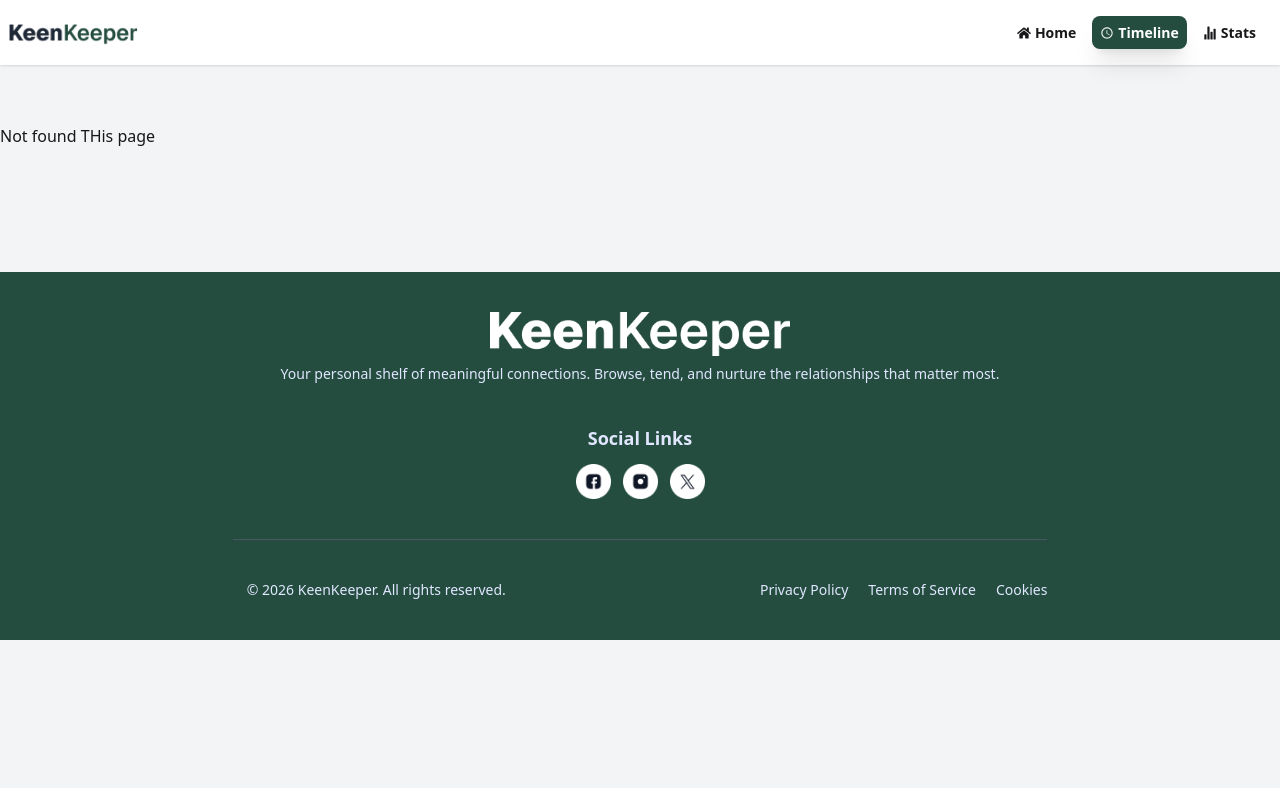
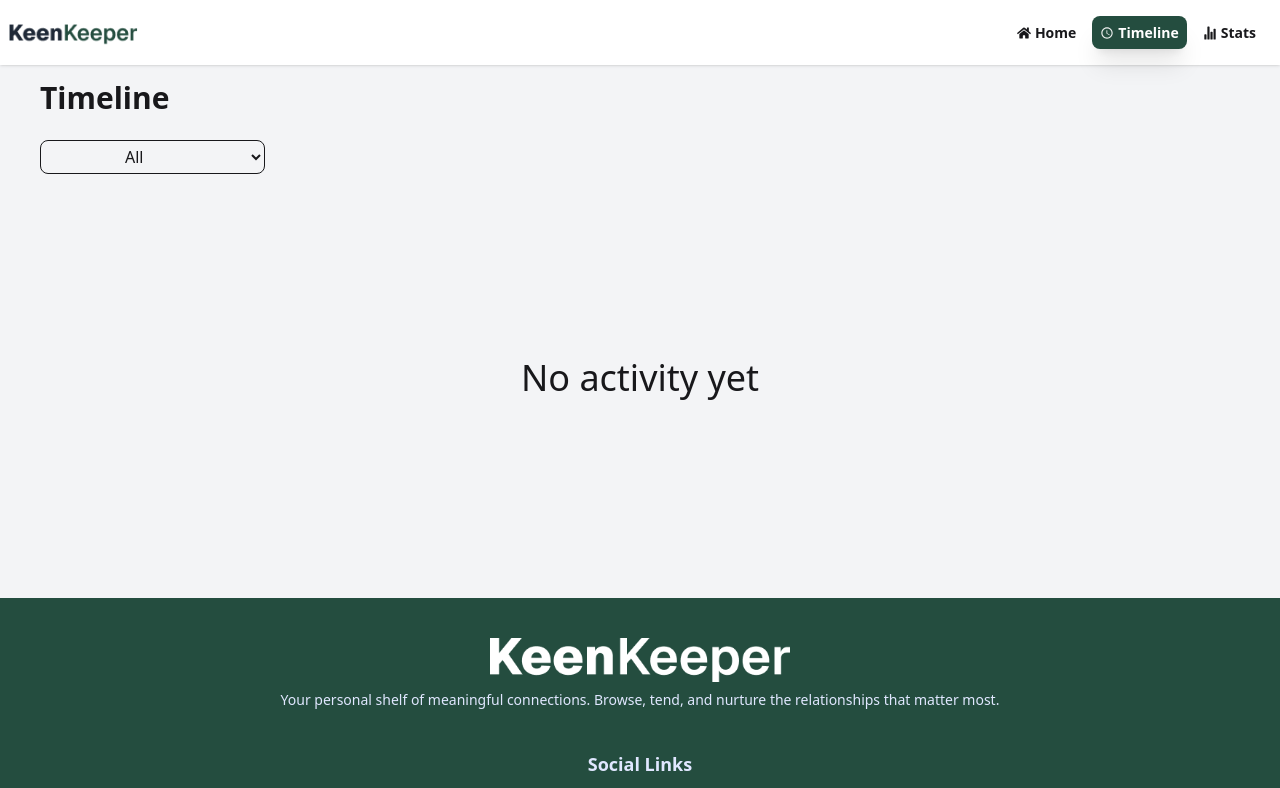
Before and after one commit to nahidhasan330874/keen-keeper-app, a Next.js app: page /timeline in a window 1280 px wide. Shown: the top 788 px of the page. Built offline with nearby package versions, Linux system fonts and the light colour scheme.

Commit message:
added the lib and context

```diff
--- a/package.json
+++ b/package.json
@@ -13,7 +13,8 @@
     "react": "19.2.4",
     "react-dom": "19.2.4",
     "react-icons": "^5.6.0",
-    "react-spinners": "^0.17.0"
+    "react-spinners": "^0.17.0",
+    "react-toastify": "^11.0.5"
   },
   "devDependencies": {
     "@tailwindcss/postcss": "^4",
--- a/src/app/friends/[id]/page.jsx
+++ b/src/app/friends/[id]/page.jsx
@@ -155,7 +155,7 @@ const friendsDetailsPage = async ({ params }) => {
               <h3 className="font-semibold text-lg mb-4 text-[#244D3F]">
                 Quick Check-In
               </h3>
-                  <FriendsUploadBtn></FriendsUploadBtn>
+                  <FriendsUploadBtn friend={friend}></FriendsUploadBtn>
             </div>
           </div>
         </div>
--- a/src/app/layout.js
+++ b/src/app/layout.js
@@ -2,6 +2,8 @@ import { Geist, Geist_Mono } from "next/font/google";
 import "./globals.css";
 import Navbar from "@/components/Navbar/Navbar";
 import Footer from "@/components/Footer";
+import Provider from "./lib/providers";
+
 
 const geistSans = Geist({
   variable: "--font-geist-sans",
@@ -26,9 +28,12 @@ export default function RootLayout({ children }) {
       className={`${geistSans.variable} ${geistMono.variable} h-full antialiased`}
     >
       <body className="min-h-full flex flex-col bg-gray-100">
+           <Provider>
            <Navbar></Navbar>
-        {children}
-        <Footer></Footer>
+          {children}
+          <Footer></Footer>
+           </Provider>
+
         </body>
     </html>
   );
--- /dev/null
+++ b/src/app/lib/providers/index.js
@@ -0,0 +1,14 @@
+import React from 'react';
+import { FriendsContextProvider } from '@/context/FriendContext';
+import { ToastContainer } from 'react-toastify';
+
+ const  Provider = ({children}) => {
+    return (
+        <FriendsContextProvider>
+            {children}
+         <ToastContainer />
+        </FriendsContextProvider>
+    );
+ };
+
+ export default  Provider;
--- a/src/app/timeline/page.jsx
+++ b/src/app/timeline/page.jsx
@@ -1,12 +1,67 @@
+ "use client";
 
-const TimeLinePage = () => {
+import { FaVideo } from "react-icons/fa";
+import { IoIosText } from "react-icons/io";
+import { MdCall } from "react-icons/md";
+import { useContext, useState } from "react";
+import FriendContext from "@/context/FriendContext";
+import Clock from "@/components/clock/Clock";
+
+export default function TimelinePage() {
+  const { timeline } = useContext(FriendContext);
+
+  const [filter, setFilter] = useState("All");
 
 
+  const iconMap = {
+    Video : <FaVideo />,
+    Text : <IoIosText />,
+    Call : <MdCall />
+  };
+
+  const filteredData =
+    filter === "All"
+      ? timeline
+      : timeline.filter((item) => item.type === filter);
+
   return (
-    <div  className="container mx-auto bg-gray-100 py-1 m-30">
-           Not found THis page
+    <div className="container mx-auto p-10">
+      <h1 className="text-3xl font-bold mb-6 mt-10">Timeline</h1>
+      <select
+        className="border rounded-lg  py-1 px-20 mb-6"
+        onChange={(e) => setFilter(e.target.value)}
+      >
+        <option value="All">All</option>
+        <option value="Text">Text</option>
+        <option value="Call">Call</option>
+        <option value="Video">Video</option>
+      </select>
+
+      <div className="space-y-4">
+        {filteredData.length === 0 ? (
+          <p className="flex justify-center  items-center text-4xl p-20 m-20">No activity yet</p>
+        ) : (
+          filteredData.map((item) => (
+            <div
+              key={item.id}
+              className="flex items-center gap-4 p-4 bg-gray-50 border rounded-xl shadow-sm"
+            >
+
+              <div className="text-xl">
+                {iconMap[item.type]}
+              </div>
+
+              <div>
+                <p className="font-semibold">
+                  <span className="text-[#244D3F] capitalize">{item.type}</span>
+                  <span className="text-gray-500 text-sm"> with {item.name}</span>
+                </p>
+                <span className="text-sm text-gray-500"> <Clock></Clock></span>
+              </div>
+            </div>
+          ))
+        )}
+      </div>
     </div>
   );
-};
-
-export default TimeLinePage;
+}
--- a/src/components/friendsbtn/FriendsUploadBtn.jsx
+++ b/src/components/friendsbtn/FriendsUploadBtn.jsx
@@ -1,31 +1,35 @@
- "use client";
+"use client";
 
 import { MdCall } from "react-icons/md";
 import { IoIosText } from "react-icons/io";
 import { FaVideo } from "react-icons/fa";
+import { toast } from "react-toastify";
+import { useContext } from "react";
+import FriendContext from "@/context/FriendContext";
 
-export default function FriendsUploadBtn() {
+export default function FriendsUploadBtn({ friend }) {
 
-   const handleClick = (type) => {
-       alert(`${type} added to timeline `);
-       console.log("click")
+  const { addTimeline } = useContext(FriendContext);
+
+  const handleClick = (type) => {
+    addTimeline(type, friend);
+
+    toast.success(`${type} added to timeline`);
   };
 
   return (
     <div className="grid grid-cols-3 gap-4">
-
-      <button onClick={() => handleClick("call")} className="btn btn-outline p-5">
+      <button onClick={() => handleClick("call")} className="btn btn-outline">
         <MdCall /> Call
       </button>
 
-      <button onClick={() => handleClick("text")} className="btn btn-outline p-5">
+      <button onClick={() => handleClick("text")} className="btn btn-outline">
         <IoIosText /> Text
       </button>
 
-      <button onClick={() => handleClick("video")} className="btn btn-outline p-5">
+      <button onClick={() => handleClick("video")} className="btn btn-outline">
         <FaVideo /> Video
       </button>
-
     </div>
   );
 }
--- /dev/null
+++ b/src/context/FriendContext.jsx
@@ -0,0 +1,28 @@
+ "use client";
+
+import { createContext, useState } from "react";
+
+const FriendContext = createContext();
+
+export const FriendsContextProvider = ({ children }) => {
+  const [timeline, setTimeline] = useState([]);
+
+  const addTimeline = (type, friend) => {
+    const newItem = {
+      id: Date.now(),
+      type,
+      name: friend.name,
+      time: new Date().toLocaleTimeString(),
+    };
+
+    setTimeline((prev) => [newItem, ...prev]);
+  };
+
+  return (
+    <FriendContext.Provider value={{ timeline, addTimeline }}>
+      {children}
+    </FriendContext.Provider>
+  );
+};
+
+export default FriendContext;
```
Also changed, not shown: 1 other file (tests, documents, lock files or other folders).
